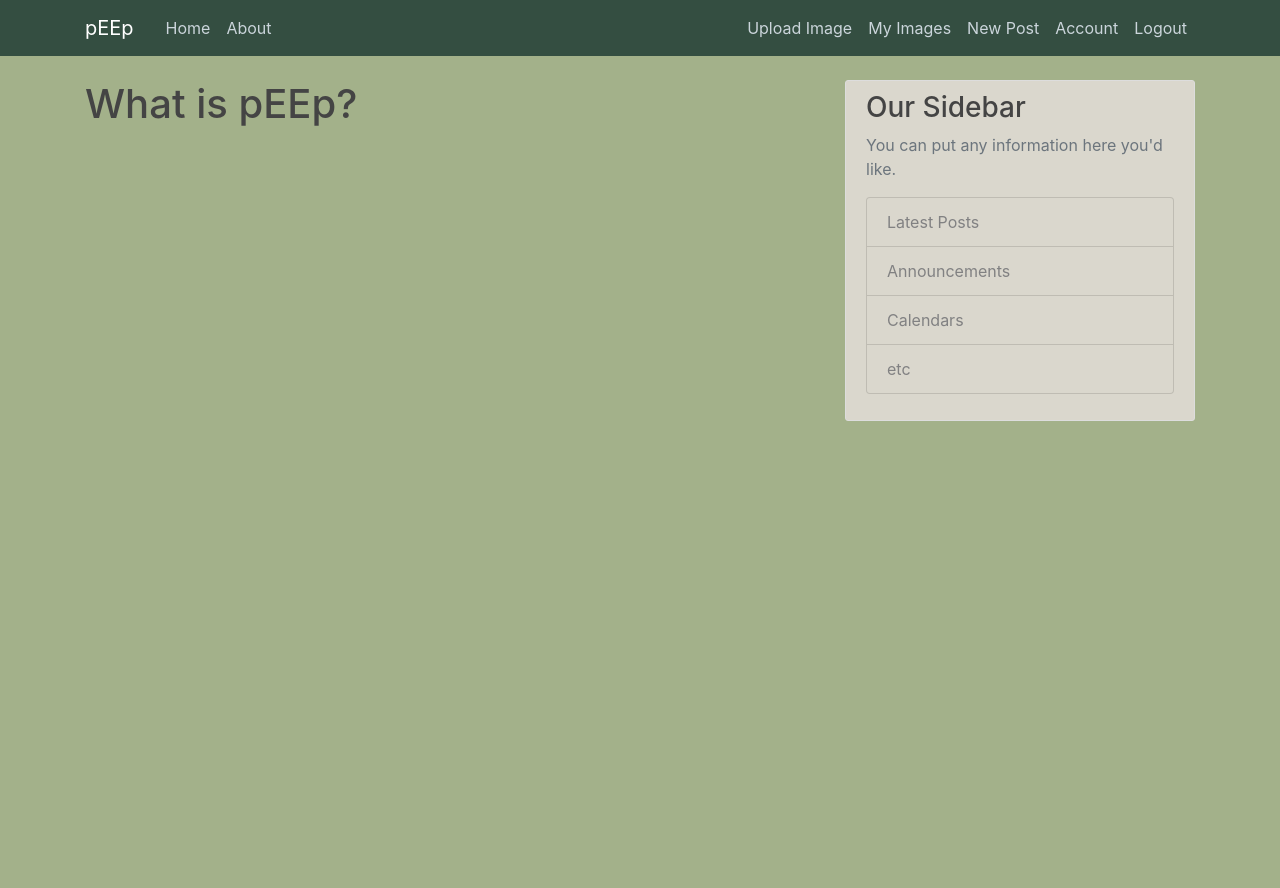
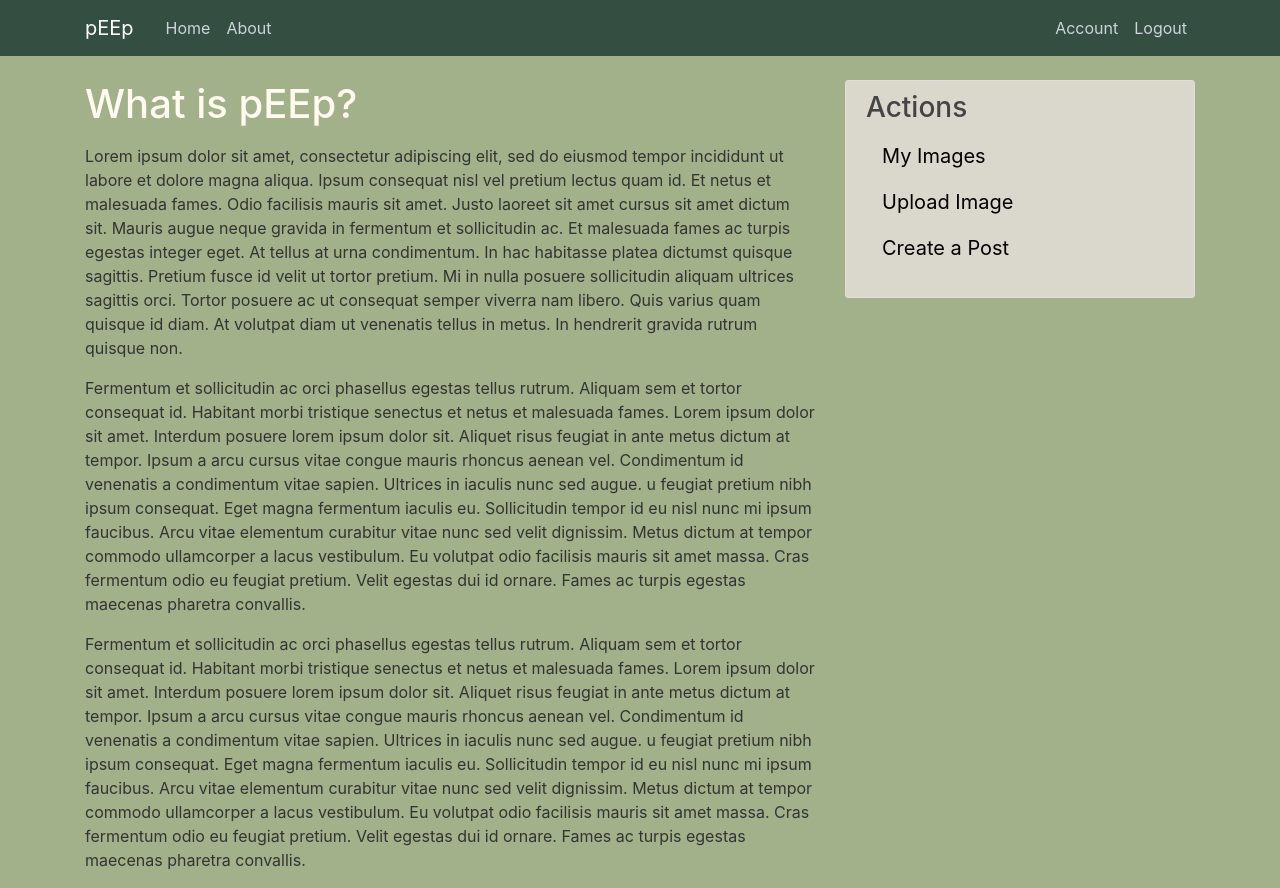
Before and after one commit to jdunjords/peep, a Flask app: page /about in a window 1280 px wide. Before the commit the page ends 421 px from the top, so only its background shows below. Run offline with Flask 2, Linux system fonts and the light colour scheme; the visitor is signed in with stand-in values (Sample User, id 1); data comes from the database, SQL or seed files in the repository; some libraries are stand-ins or nearby versions.

Commit message:
changed placement of buttons and colors of text

```diff
--- a/peep/static/main.css
+++ b/peep/static/main.css
@@ -16,10 +16,10 @@ body {
   }
 
   .list-group-item {
-    background-color: #dad7cd;
+  background-color: #dad7cd;
 	border-style: solid;
   }
-  .site-header .navbar-nav .nav-link {
+  .site-header .navbar-nav .nav-link{
 	color: #cbd5db;
   }
 
@@ -44,7 +44,7 @@ body {
   }
 
   a.article-title:hover {
-	color: #428bca;
+	color: #a3b18a;
 	text-decoration: none;
   }
 
@@ -52,6 +52,9 @@ body {
 	white-space: pre-line;
   }
 
+  a.mr-2 {
+    color: black;
+  }
   .article-img {
 	height: 65px;
 	width: 65px;
@@ -85,3 +88,44 @@ body {
   .account-heading {
 	font-size: 2.5rem;
   }
+
+  .nav-link {
+    color: black;
+  }
+
+   a.nav-link:hover {
+   color: #a3b18a;;
+  }
+  .identify-btn{
+    background-color: black;
+    position: absolute;
+    bottom: 0%;
+    margin: 5px;
+    height: 30px;
+    color: white;
+  }
+  a.identify-btn:hover{
+    color: #a3b18a;
+  }
+
+  .delete-btn{
+    background-color: red;
+    position: absolute;
+    left: 80%;
+    bottom: 0%;
+    margin: 5px;
+    height: 30px;
+    width: 40px;
+    text-align: center;
+    color: white;
+  }
+
+  .mb-3{
+    color: #fffaf0;
+  }
+  .actions {
+    font-size: 20px;
+  }
+  .action-icon {
+    width: 20px;
+  }
--- a/peep/templates/about.html
+++ b/peep/templates/about.html
@@ -1,4 +1,34 @@
 {% extends "layout.html" %}
 {% block content %}
-	<h1>What is pEEp?</h1>
+	<h1 class = "mb-3">What is pEEp?</h1>
+	<p>
+		Lorem ipsum dolor sit amet, consectetur adipiscing elit, sed do eiusmod tempor incididunt
+		ut labore et dolore magna aliqua. Ipsum consequat nisl vel pretium lectus quam id. Et netus et malesuada fames.
+		 Odio facilisis mauris sit amet. Justo laoreet sit amet cursus sit amet dictum sit. Mauris augue neque gravida in
+		 fermentum et sollicitudin ac. Et malesuada fames ac turpis egestas integer eget. At tellus at urna condimentum.
+		 In hac habitasse platea dictumst quisque sagittis. Pretium fusce id velit ut tortor pretium. Mi in nulla posuere
+		  sollicitudin aliquam ultrices sagittis orci. Tortor posuere ac ut consequat semper viverra nam libero. Quis
+		  varius quam quisque id diam. At volutpat diam ut venenatis tellus in metus. In hendrerit gravida rutrum
+		  quisque non.
+    </p>
+	<p>
+	 	Fermentum et sollicitudin ac orci phasellus egestas tellus rutrum. Aliquam sem et tortor consequat id.
+		Habitant morbi tristique senectus et netus et malesuada fames. Lorem ipsum dolor sit amet. Interdum posuere
+		 lorem ipsum dolor sit. Aliquet risus feugiat in ante metus dictum at tempor. Ipsum a arcu cursus vitae congue
+		mauris rhoncus aenean vel. Condimentum id venenatis a condimentum vitae sapien. Ultrices in iaculis nunc sed augue.
+		u feugiat pretium nibh ipsum consequat. Eget magna fermentum iaculis eu. Sollicitudin tempor id eu nisl nunc mi ipsum faucibus.
+		 Arcu vitae elementum curabitur vitae nunc sed velit dignissim. Metus dictum at tempor commodo ullamcorper a lacus
+		 vestibulum. Eu volutpat odio facilisis mauris sit amet massa. Cras fermentum odio eu feugiat pretium. Velit egestas
+		 dui id ornare. Fames ac turpis egestas maecenas pharetra convallis.
+	 </p>
+	 <p>
+		Fermentum et sollicitudin ac orci phasellus egestas tellus rutrum. Aliquam sem et tortor consequat id.
+	   Habitant morbi tristique senectus et netus et malesuada fames. Lorem ipsum dolor sit amet. Interdum posuere
+		lorem ipsum dolor sit. Aliquet risus feugiat in ante metus dictum at tempor. Ipsum a arcu cursus vitae congue
+	   mauris rhoncus aenean vel. Condimentum id venenatis a condimentum vitae sapien. Ultrices in iaculis nunc sed augue.
+	   u feugiat pretium nibh ipsum consequat. Eget magna fermentum iaculis eu. Sollicitudin tempor id eu nisl nunc mi ipsum faucibus.
+		Arcu vitae elementum curabitur vitae nunc sed velit dignissim. Metus dictum at tempor commodo ullamcorper a lacus
+		vestibulum. Eu volutpat odio facilisis mauris sit amet massa. Cras fermentum odio eu feugiat pretium. Velit egestas
+		dui id ornare. Fames ac turpis egestas maecenas pharetra convallis.
+	</p>
 {% endblock content %}
--- a/peep/templates/layout.html
+++ b/peep/templates/layout.html
@@ -12,6 +12,8 @@
 		<link rel="stylesheet" type="text/css" href="https://cdnjs.cloudflare.com/ajax/libs/fancybox/3.5.7/jquery.fancybox.css" >
 
 	<link rel="stylesheet" type="text/css" href="{{ url_for('static', filename='main.css') }}">
+	<link href="https://fonts.googleapis.com/icon?family=Material+Icons"
+	rel="stylesheet">
 
   <!-- jquery -->
 	<script src="https://ajax.googleapis.com/ajax/libs/jquery/3.5.1/jquery.min.js"></script>
@@ -35,15 +37,12 @@
 				</button>
 				<div class="collapse navbar-collapse" id="navbarToggle">
 					<div class="navbar-nav mr-auto">
-						<a class="nav-item nav-link" href="{{ url_for('main.home') }}">Home</a>
+						<a class="nav-item nav-link" href="{{ url_for('main.home') }}">  Home </a>
 						<a class="nav-item nav-link" href="{{ url_for('main.about') }}">About</a>
 					</div>
 					<!-- Navbar Right Side -->
 					<div class="navbar-nav">
 						{% if current_user.is_authenticated %}
-						<a class="nav-item nav-link" href="{{ url_for('images.new_image') }}">Upload Image</a>
-						<a class="nav-item nav-link" href="{{ url_for('users.user_images', username=current_user.username) }}">My Images</a>
-						<a class="nav-item nav-link" href="{{ url_for('posts.new_post') }}">New Post</a>
 						<a class="nav-item nav-link" href="{{ url_for('users.account') }}">Account</a>
 						<a class="nav-item nav-link" href="{{ url_for('users.logout') }}">Logout</a>
 						{% else %}
@@ -70,17 +69,17 @@
 				{% block content %}{% endblock %}
 			</div>
 			<div class="col-md-4">
+				{% if current_user.is_authenticated %}
 				<div class="content-section">
-					<h3>Our Sidebar</h3>
-					<p class='text-muted'>You can put any information here you'd like.
+					<h3>Actions</h3>
 					<ul class="list-group">
-						<li class="list-group-item list-group-item-light">Latest Posts</li>
-						<li class="list-group-item list-group-item-light">Announcements</li>
-						<li class="list-group-item list-group-item-light">Calendars</li>
-						<li class="list-group-item list-group-item-light">etc</li>
+							<a class="nav-item nav-link actions" href="{{ url_for('users.user_images', username=current_user.username) }}"> My Images</a>
+							<a class="nav-item nav-link actions " href="{{ url_for('images.new_image') }}"> Upload Image</a>
+							<a class="nav-item nav-link actions" href="{{ url_for('posts.new_post') }}"> Create a Post</a>
 					</ul>
 					</p>
 				</div>
+				{% endif %}
 			</div>
 		</div>
 	</main>
```
Also changed, not shown: peep/templates/user_images.html (+9 -7 lines).
